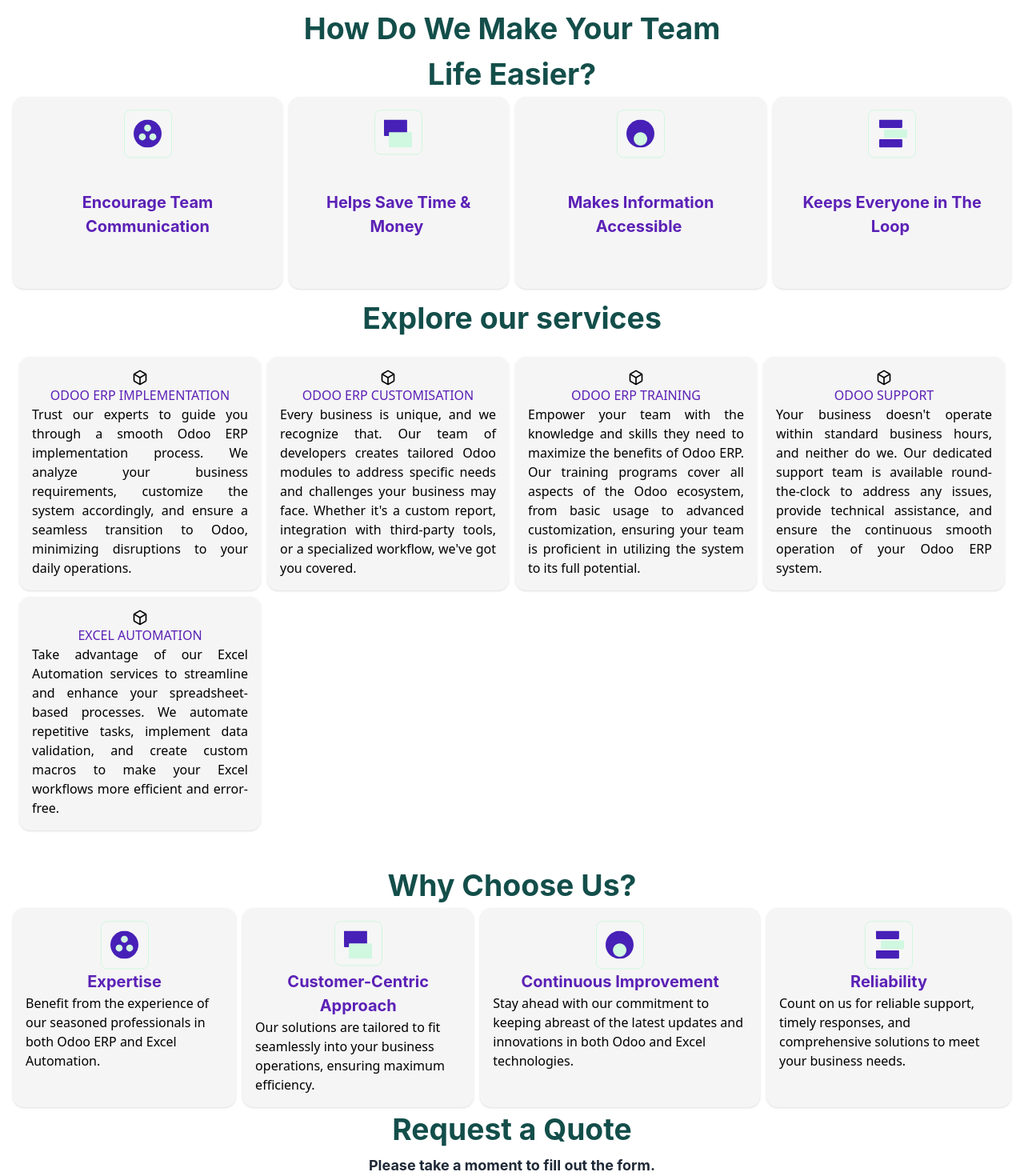
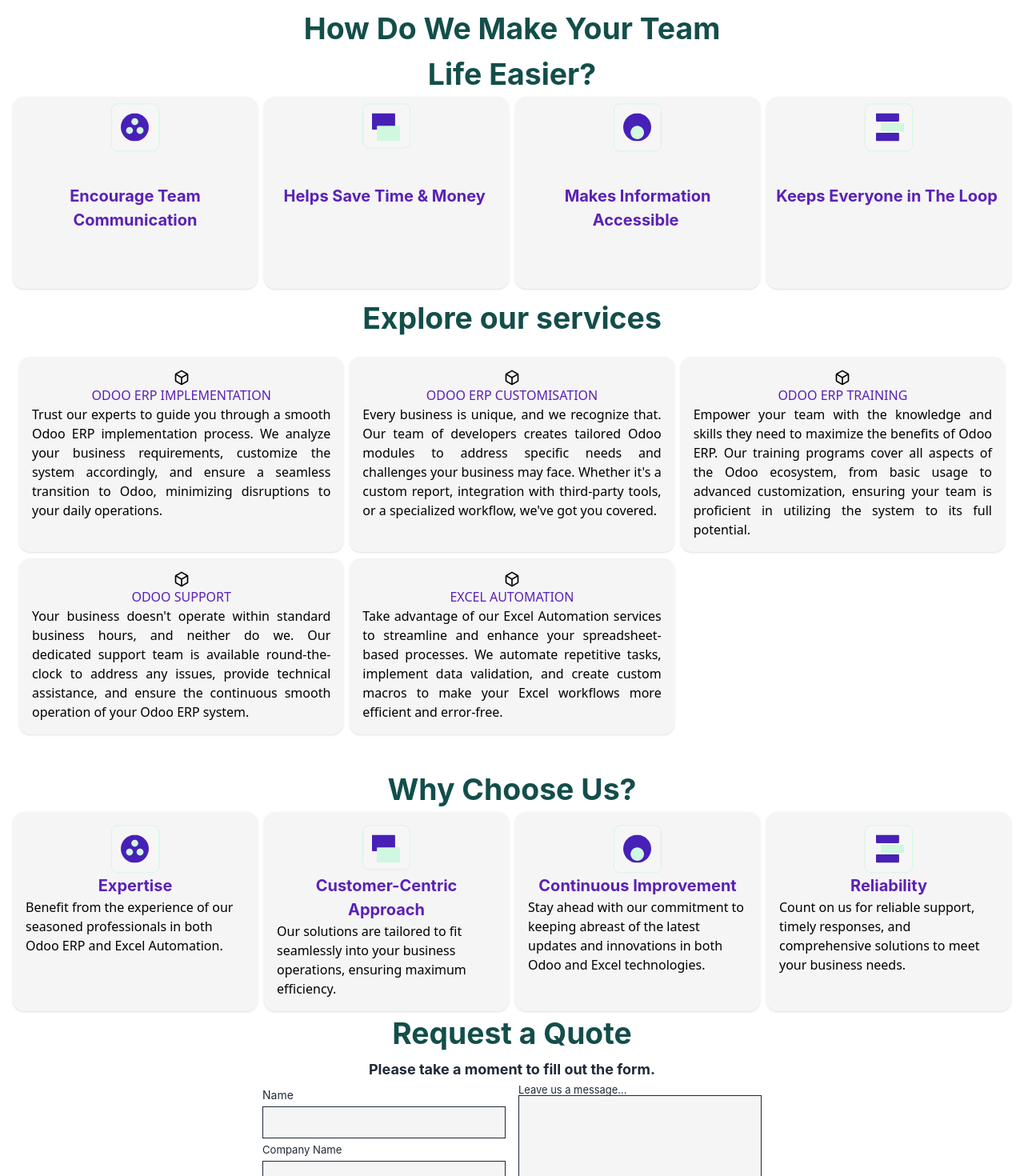
Before and after one commit to salman-5/datasoup-website, a React (Vite) app: page / in a window 1280 px wide. Shown: the part 560-2030 px from the top of the page at 80% size. Built offline with nearby package versions, Linux system fonts and the light colour scheme.

Commit message:
setting up grids

```diff
--- a/src/components/Services.jsx
+++ b/src/components/Services.jsx
@@ -8,7 +8,9 @@
       className="w-full flex items-center justify-center flex-col space-y-5 p-2"
     >
       <h1 className="text-5xl">
-        <span className="text-center text-teal-900 text-[37.41px] font-bold font-inter leading-[57px]">Explore our services</span>
+        <span className="text-center text-teal-900 text-[37.41px] font-bold font-inter leading-[57px]">
+          Explore our services
+        </span>
         <br></br>
       </h1>
       {/* <span className="text-lg text-center text-gray-600">
@@ -19,7 +21,7 @@
         </span>
         <span></span>
       </span> */}
-      <div className="w-full grid grid-cols-4 gap-2">
+      <div className="w-full grid grid-cols-1 md:grid-cols-3 gap-2">
         <FeatureCard
           title="Odoo ERP Implementation"
           description="Trust our experts to guide you through a smooth Odoo ERP implementation process. We analyze your business requirements, customize the system accordingly, and ensure a seamless transition to Odoo, minimizing disruptions to your daily operations."
--- a/src/components/benefits-card.jsx
+++ b/src/components/benefits-card.jsx
@@ -1,6 +1,6 @@
 import React from "react";
 
-function BenefitsCard({svg,text}) {
+function BenefitsCard({ svg, text }) {
   return (
     // <div>
     //   <div className="w-full flex items-center flex-col">
@@ -15,15 +15,14 @@
     //     <span className="text-xs font-medium">{props.action}</span>
     //   </div>
     // </div>
-    <div className="p-4 h-60 space-y-10 bg-neutral-100 rounded-[14px] shadow">
-    <div className="flex justify-evenly space-x-4">
-     <img src={`/assets/${svg}`} alt="" />
+    <div className="p-2 md:h-60 space-y-10 bg-neutral-100 rounded-[14px] shadow">
+      <div className="flex justify-evenly">
+        <img src={`/assets/${svg}`} alt="" />
+      </div>
+      <p className="text-center text-violet-800 text-[20px] font-bold font-inter leading-[30px]">
+        {text}
+      </p>
     </div>
-
-    <p className="text-center text-violet-800 text-[20px] font-bold font-inter leading-[30px]">
-      {text}
-    </p>
-  </div>
   );
 }
 
--- a/src/components/benefits.jsx
+++ b/src/components/benefits.jsx
@@ -1,21 +1,23 @@
-import React from 'react';
-import BenefitsCard from './benefits-card'
+import React from "react";
+import BenefitsCard from "./benefits-card";
 const Benefits = () => {
-    return (
-      <div className='flex flex-col pt-8'>
-<div className=" text-center flex-col justify-start items-center inline-flex">
-  <div className="text-center text-teal-900 text-[37.41px] font-bold font-inter leading-[57px]">How Do We Make Your Team<br/>Life Easier? </div>
-</div>
-<div className="flex justify-evenly gap-2">
- <BenefitsCard svg="1.svg" text="Encourage Team Communication"/>
- <BenefitsCard svg="2.svg" text="Helps Save Time & Money "/>
- <BenefitsCard svg="3.svg" text="Makes Information Accessible "/>
- <BenefitsCard svg="4.svg" text="Keeps Everyone in The Loop "/>
-
-
-</div>
+  return (
+    <div className="flex flex-col pt-8">
+      <div className=" text-center flex-col justify-start items-center inline-flex">
+        <div className="text-center text-teal-900 text-[37.41px] font-bold font-inter leading-[57px]">
+          How Do We Make Your Team
+          <br />
+          Life Easier?{" "}
+        </div>
       </div>
-    );
-}
+      <div className="grid grid-cols-1 md:grid-cols-2 lg:grid-cols-4 gap-2">
+        <BenefitsCard svg="1.svg" text="Encourage Team Communication" />
+        <BenefitsCard svg="2.svg" text="Helps Save Time & Money " />
+        <BenefitsCard svg="3.svg" text="Makes Information Accessible " />
+        <BenefitsCard svg="4.svg" text="Keeps Everyone in The Loop " />
+      </div>
+    </div>
+  );
+};
 
 export default Benefits;
--- a/src/components/why-us.jsx
+++ b/src/components/why-us.jsx
@@ -1,20 +1,37 @@
-import React from 'react';
-import WhyCard from './why-us-card'
+import React from "react";
+import WhyCard from "./why-us-card";
 const Whyus = () => {
-    return (
-      <div className='flex flex-col pt-8'>
-<div className=" text-center flex-col justify-start items-center inline-flex">
-  <div className="text-center text-teal-900 text-[37.41px] font-bold font-inter leading-[57px]">Why Choose Us?</div>
-</div>
-<div className="flex justify-evenly gap-2">
- <WhyCard svg="1.svg" text="Expertise" description="Benefit from the experience of our seasoned professionals in both Odoo ERP and Excel Automation."/>
- <WhyCard svg="2.svg" text="Customer-Centric Approach" description="Our solutions are tailored to fit seamlessly into your business operations, ensuring maximum efficiency."/>
- <WhyCard svg="3.svg" text="Continuous Improvement" description="Stay ahead with our commitment to keeping abreast of the latest updates and innovations in both Odoo and Excel technologies."/>
- <WhyCard svg="4.svg" text="Reliability" description="Count on us for reliable support, timely responses, and comprehensive solutions to meet your business needs."/>
-
-</div>
+  return (
+    <div className="flex flex-col pt-8">
+      <div className=" text-center flex-col justify-start items-center inline-flex">
+        <div className="text-center text-teal-900 text-[37.41px] font-bold font-inter leading-[57px]">
+          Why Choose Us?
+        </div>
       </div>
-    );
-}
+      <div className="grid grid-cols-1 md:grid-cols-2 lg:grid-cols-4 gap-2">
+        <WhyCard
+          svg="1.svg"
+          text="Expertise"
+          description="Benefit from the experience of our seasoned professionals in both Odoo ERP and Excel Automation."
+        />
+        <WhyCard
+          svg="2.svg"
+          text="Customer-Centric Approach"
+          description="Our solutions are tailored to fit seamlessly into your business operations, ensuring maximum efficiency."
+        />
+        <WhyCard
+          svg="3.svg"
+          text="Continuous Improvement"
+          description="Stay ahead with our commitment to keeping abreast of the latest updates and innovations in both Odoo and Excel technologies."
+        />
+        <WhyCard
+          svg="4.svg"
+          text="Reliability"
+          description="Count on us for reliable support, timely responses, and comprehensive solutions to meet your business needs."
+        />
+      </div>
+    </div>
+  );
+};
 
 export default Whyus;
```
